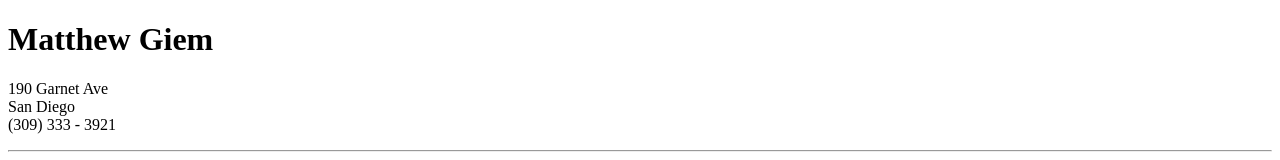
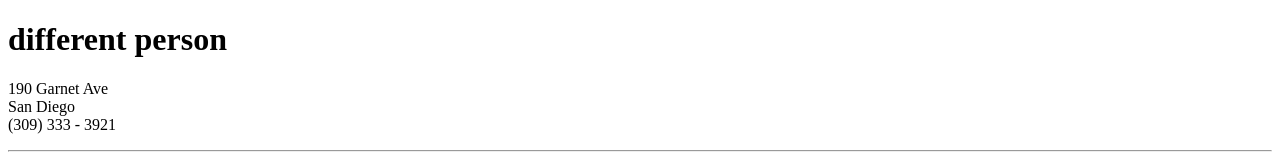
Before and after one commit to matthewgiem/resume, a plain HTML site: page index.html in a window 1280 px wide. Shown: the top 160 px of the page. Drawn offline with Linux system fonts and the light colour scheme.

Commit message:
changed name

```diff
--- a/index.html
+++ b/index.html
@@ -7,7 +7,7 @@
   <body>
 
     <div class="contact-info">
-      <h1>Matthew Giem</h1>
+      <h1>different person</h1>
       <p>190 Garnet Ave<br>San Diego<br>(309) 333 - 3921</p>
       <hr>
     </div>
```
